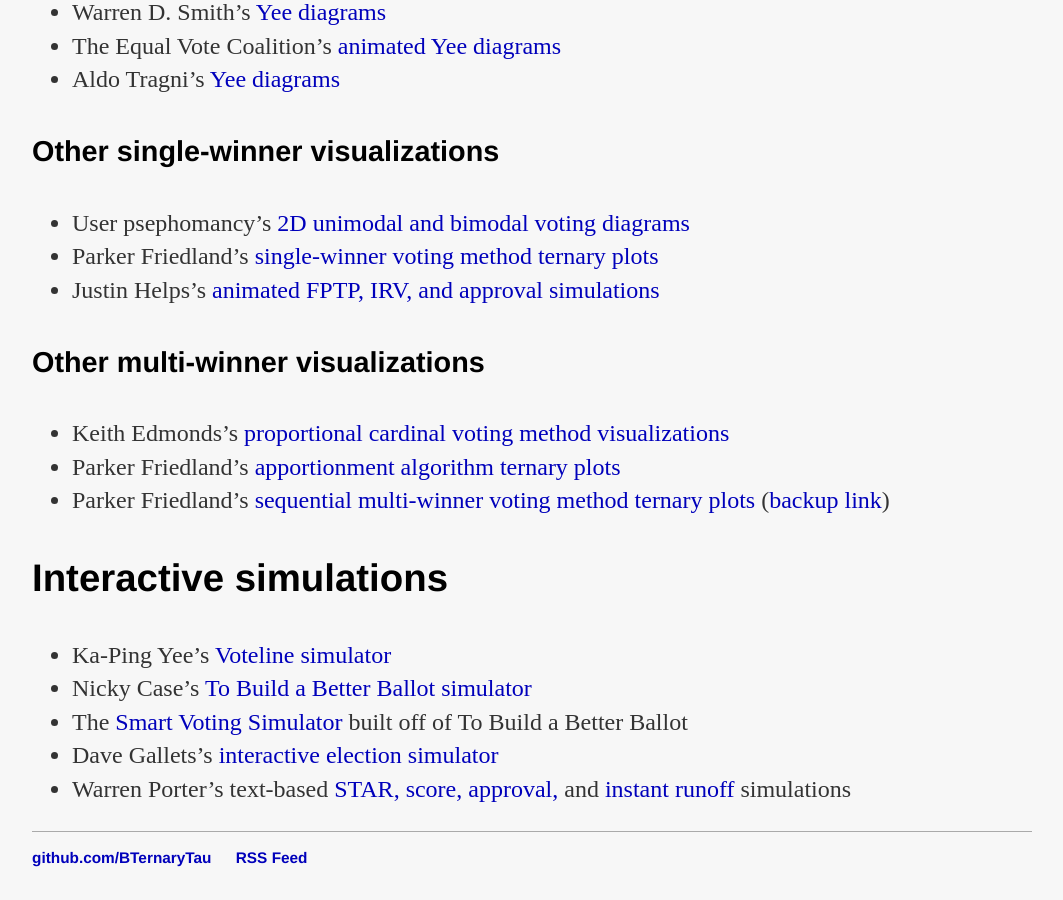
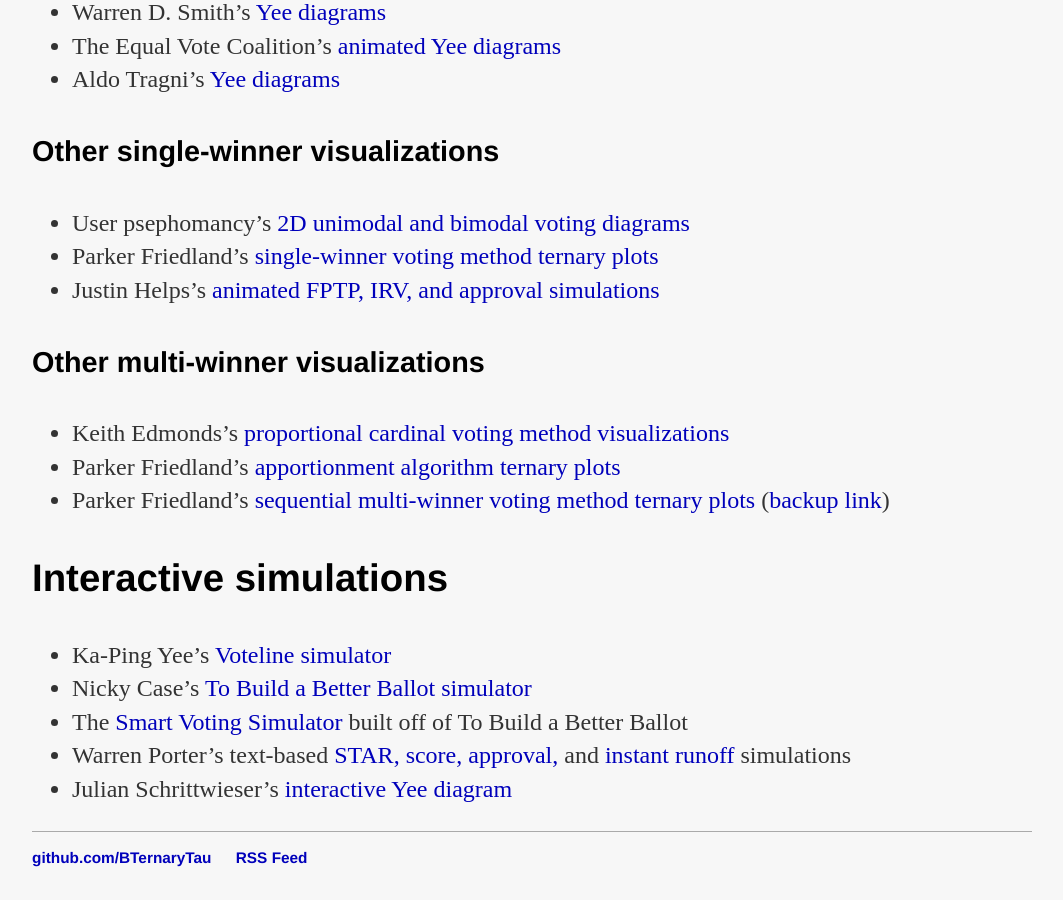
Before and after one commit to BTernaryTau/bternarytau.github.io, a Jekyll site: the page built from miscellaneous/voting-theory/list-of-voting-method-simulations.md, in a window 1280 px wide and 900 px high, scrolled down 1776 px. Shown: the whole window, without its empty margins (108-1171 px from the left). Built offline with Jekyll 4.4.1, drawn with Linux system fonts in a browser that asks for light colours; comment, search, counter and statistics services are not loaded.

Commit message:
Update voting method sim list

```diff
--- a/miscellaneous/voting-theory/list-of-voting-method-simulations.md
+++ b/miscellaneous/voting-theory/list-of-voting-method-simulations.md
@@ -32,7 +32,7 @@
 * James Green-Armytage, T. Nicolaus Tideman, and Rafael Cosman's [frequency of utility maximization and one-sided manipulability simulations](https://link.springer.com/article/10.1007/s00355-015-0909-0)
 * Mostapha Diss and Ahmed Doghmi's [Condorcet committee efficiency, prior successor paradox, and leaving member paradox simulations](https://www.researchgate.net/publication/318007397_Multi-Winner_Scoring_Election_Methods_Condorcet_Consistency_and_Paradoxes)
 * Keith Edmonds's [proportional cardinal voting method variance simulations](https://forum.electionscience.org/t/wolf-committee-results/519) ([backup link](https://github.com/endolith/Keith_Edmonds_vote_sim))
-* Dave Gallets's [FPTP, IRV, and STAR simulations](http://sites.gallets.org/election-sim/irv-vs-star/)
+* Dave Gallets's [FPTP, IRV, and STAR simulations](https://web.archive.org/web/20210513091039/http://sites.gallets.org/election-sim/irv-vs-star/)
 * Tim Schmitz's [directional worst-case utility simulations](https://quantimschmitz.com/2020/04/03/is-ranked-choice-voting-the-hero-we-need/)
 * Richard B. Darlington's [spatial minimax disagreement simulations](https://arxiv.org/abs/1807.01366)
 * Richard Fobes's [ranked ballot pseudo clone independence and pseudo IIA failure simulations](https://www.reddit.com/r/EndFPTP/comments/ns8cri/clone_independence_ci_and_independence_of/)
@@ -65,5 +65,5 @@
 * Ka-Ping Yee's [Voteline simulator](http://zesty.ca/voting/voteline/)
 * Nicky Case's [To Build a Better Ballot simulator](https://ncase.me/ballot/)
 * The [Smart Voting Simulator](https://www.smartvotesim.com/) built off of To Build a Better Ballot
-* Dave Gallets's [interactive election simulator](http://sites.gallets.org/election-sim/)
 * Warren Porter's text-based [STAR, score, approval,](https://wjporter.com/misc/apprtest.htm) and [instant runoff](https://wjporter.com/misc/irvtest.htm) simulations
+* Julian Schrittwieser's [interactive Yee diagram](https://www.furidamu.org/blog/2020/08/23/interactive-voting-system-simulator)
```
